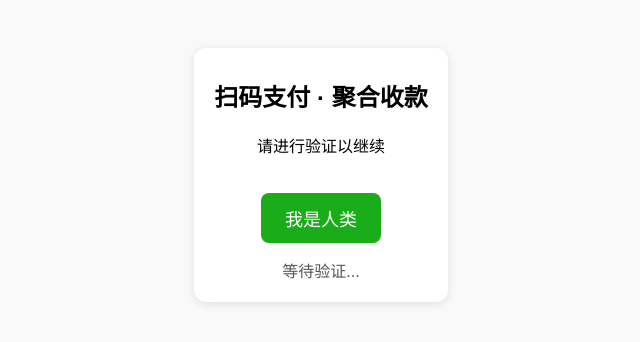
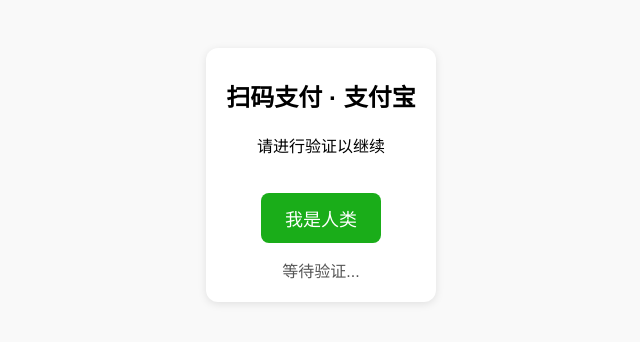
Before and after one commit to a78521336/521336, a plain HTML site: page index.html in a window 1280 px wide. Shown: the whole page, without its empty margins (319-959 px from the left). Drawn offline with Linux system fonts and the light colour scheme.

Commit message:
Update index.html

```diff
--- a/index.html
+++ b/index.html
@@ -38,7 +38,7 @@
 </head>
 <body>
   <div class="card">
-    <h2>扫码支付 · 聚合收款</h2>
+    <h2>扫码支付 · 支付宝</h2>
     <p>请进行验证以继续</p>
     <button id="verifyBtn">我是人类</button>
     <div id="status">等待验证...</div>
```
